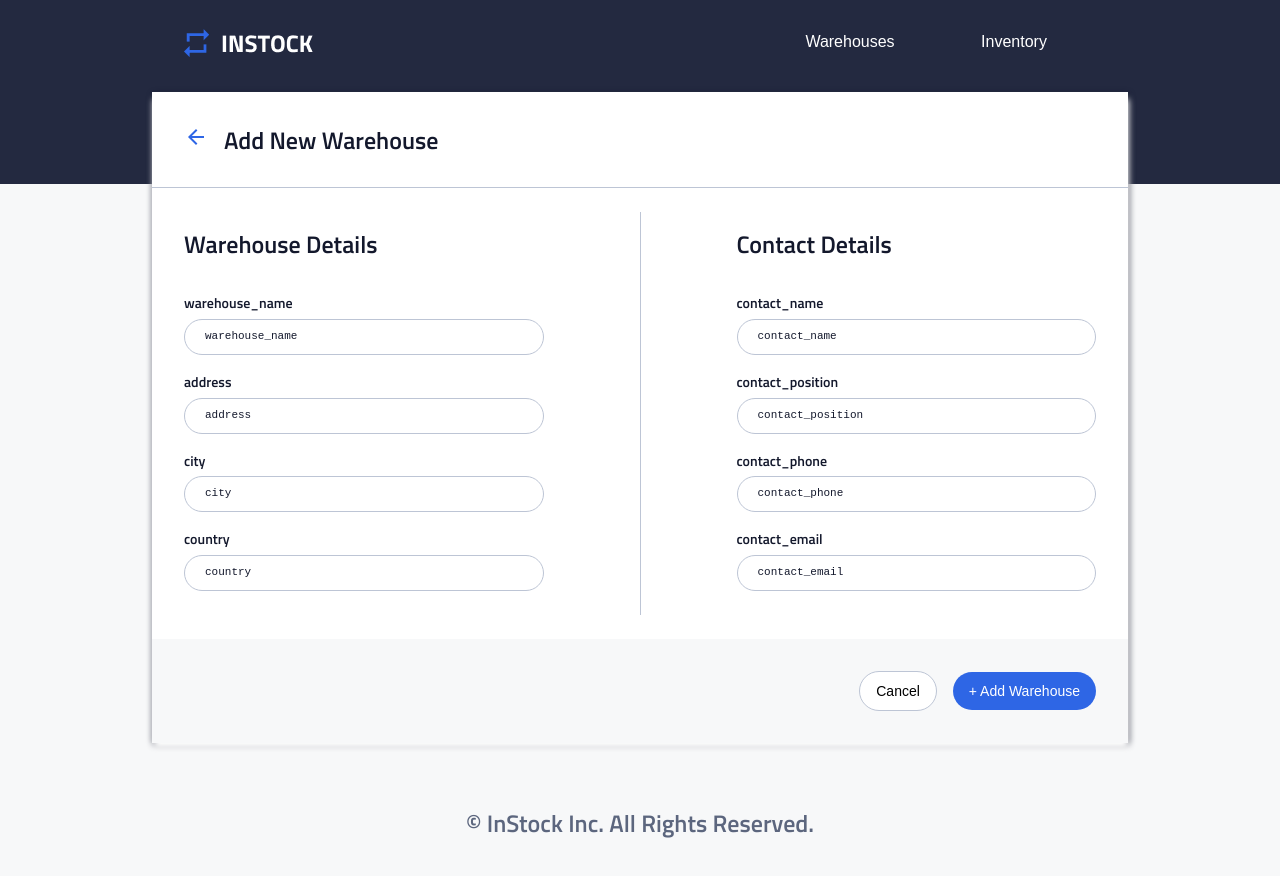
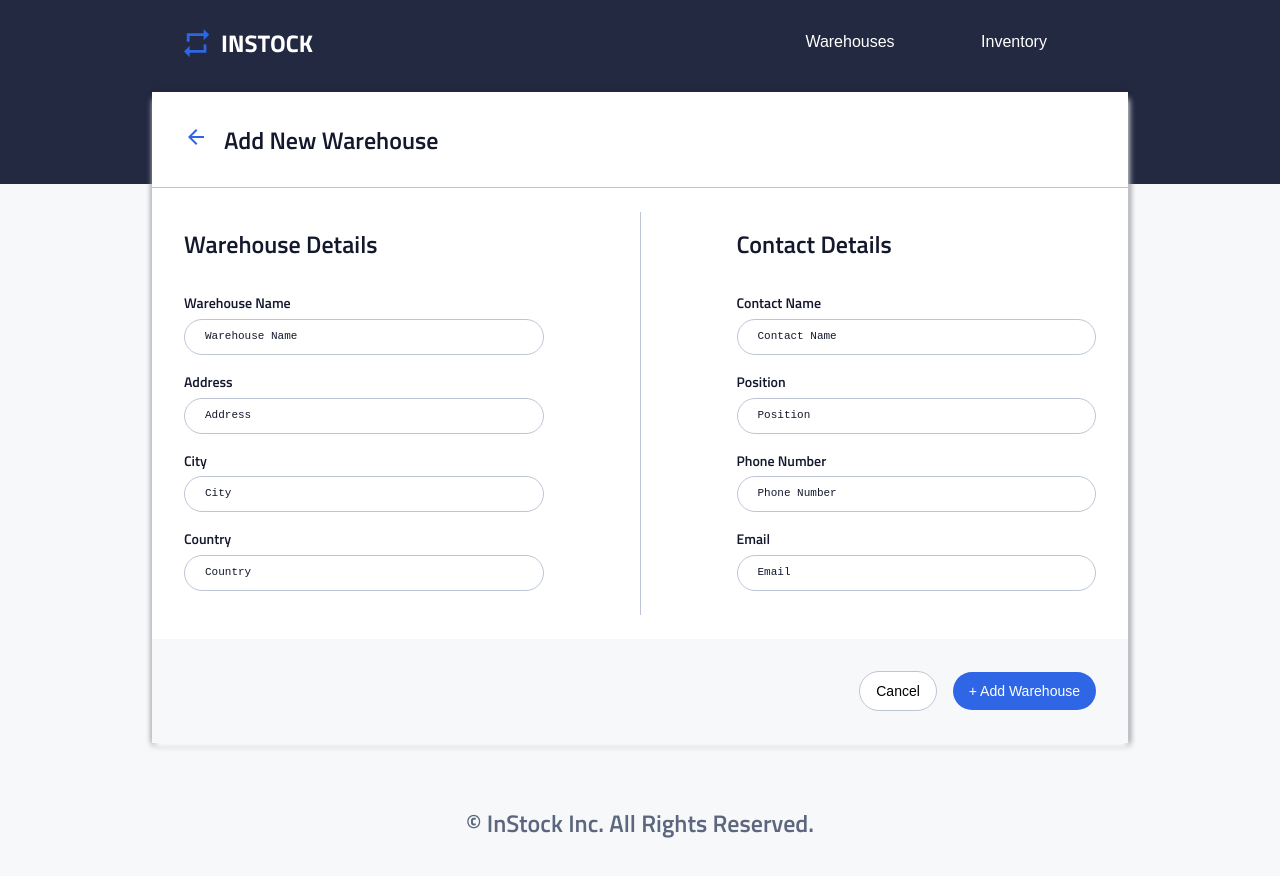
Before and after one commit to ariadnatoledo/dashing-doves-instock, a React (Vite) app: page /warehouses/add-new in a window 1280 px wide. Shown: the top 876 px of the page. Built offline with nearby package versions, Linux system fonts and the light colour scheme.

Commit message:
edit rendering of input fields to be separate than api keys

```diff
--- a/src/components/AddNewWarehouse/AddNewWarehouse.jsx
+++ b/src/components/AddNewWarehouse/AddNewWarehouse.jsx
@@ -5,7 +5,6 @@ import SaveCancelAddButton from "../SaveCancelAddButton/SaveCancelAddButton";
 import errorIconState from "../../assets/Icons/error-24px.svg";
 import axios from "axios";
 import { useNavigate } from "react-router-dom";
-
 
 export default function AddNewWarehouse() {
   const navigate = useNavigate();
@@ -20,7 +19,6 @@ export default function AddNewWarehouse() {
     contact_phone: "",
     contact_email: "",
   });
-  // console.log(formData)
 
   const [errors, setErrors] = useState({});
   const [touched, setTouched] = useState({});
@@ -48,13 +46,13 @@ export default function AddNewWarehouse() {
   };
 
   const formatPhoneNumber = (value) => {
-    const digits = value.replace(/\D/g, '');
-    let formattedNumber = '+';
+    const digits = value.replace(/\D/g, "");
+    let formattedNumber = "+";
 
     for (let i = 0; i < digits.length; i++) {
-      if (i === 1) formattedNumber += ' (';
-      if (i === 4) formattedNumber += ') ';
-      if (i === 7) formattedNumber += '-';
+      if (i === 1) formattedNumber += " (";
+      if (i === 4) formattedNumber += ") ";
+      if (i === 7) formattedNumber += "-";
       if (i < 11) formattedNumber += digits[i];
     }
 
@@ -65,7 +63,7 @@ export default function AddNewWarehouse() {
     const { name, value } = e.target;
     let formattedValue = value;
 
-    if (name === 'contact_phone') {
+    if (name === "contact_phone") {
       formattedValue = formatPhoneNumber(value);
     }
 
@@ -81,14 +79,18 @@ export default function AddNewWarehouse() {
   const handleSubmit = async (e) => {
     e.preventDefault();
 
-    console.log(formData);
     const newErrors = {};
     Object.keys(formData).forEach((field) => {
       newErrors[field] = validateField(field, formData[field]);
     });
 
     setErrors(newErrors);
-    setTouched(Object.keys(formData).reduce((acc, field) => ({ ...acc, [field]: true }), {}));
+    setTouched(
+      Object.keys(formData).reduce(
+        (acc, field) => ({ ...acc, [field]: true }),
+        {}
+      )
+    );
 
     if (!Object.values(newErrors).some((error) => error)) {
       try {
@@ -100,7 +102,9 @@ export default function AddNewWarehouse() {
         );
 
         if (response.status === 201) {
-                alert("Thank you for your submission. \n You will now be re-directed to your new warehouse page.")
+          alert(
+            "Thank you for your submission. \n You will now be re-directed to your new warehouse page."
+          );
           console.log("Warehouse added successfully:", response.data);
           navigate(`/warehouses/${response.data.newWarehouse.id}`);
         }
@@ -110,13 +114,30 @@ export default function AddNewWarehouse() {
     }
   };
 
-  const renderField = (field, section) => (
+  const inputFields = {
+    warehouse_name: "Warehouse Name",
+    address: "Address",
+    city: "City",
+    country: "Country",
+    contact_name: "Contact Name",
+    contact_position: "Position",
+    contact_phone: "Phone Number",
+    contact_email: "Email",
+  };
+
+  const renderField = (field, section) => {
+    const text = inputFields[field];
+    if (!text) return null;
+
+    return (
       <div key={field} className={`${section}-group`}>
-      <h3 className={`${section}-${field}`}>{field.split(/(?=[A-Z])/).join(" ")}</h3>
+        <h3 className={`${section}-${field}`}>{text}</h3>
         <textarea
-        className={`${section}-${field}-input ${touched[field] && errors[field] ? 'error-input' : ''}`}
+          className={`${section}-${field}-input ${
+            touched[field] && errors[field] ? "error-input" : ""
+          }`}
           name={field}
-        placeholder={field === 'contactPhone' ? 'Phone Number' : field.split(/(?=[A-Z])/).join(" ")}
+          placeholder={text}
           value={formData[field]}
           onChange={handleChange}
           onBlur={handleBlur}
@@ -129,6 +150,7 @@ export default function AddNewWarehouse() {
         )}
       </div>
     );
+  };
 
   return (
     <form className="addNewWarehouse-form" onSubmit={handleSubmit}>
@@ -145,9 +167,12 @@ export default function AddNewWarehouse() {
 
         <div className="contactDetails">
           <h2 className="contactDetails-title">Contact Details</h2>
-          {["contact_name", "contact_position", "contact_phone", "contact_email"].map((field) =>
-            renderField(field, "contactDetails")
-          )}
+          {[
+            "contact_name",
+            "contact_position",
+            "contact_phone",
+            "contact_email",
+          ].map((field) => renderField(field, "contactDetails"))}
         </div>
       </section>
 
```
Lines whose indentation alone changed are shown as unchanged.
